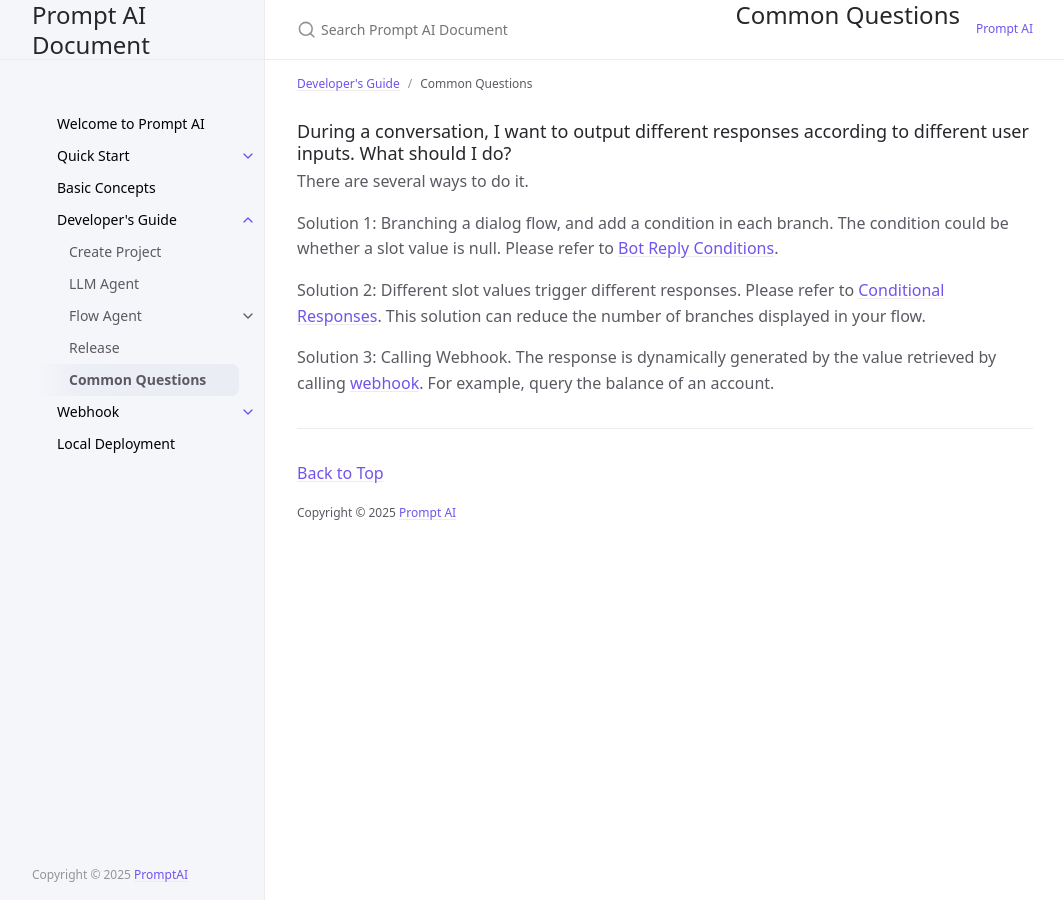
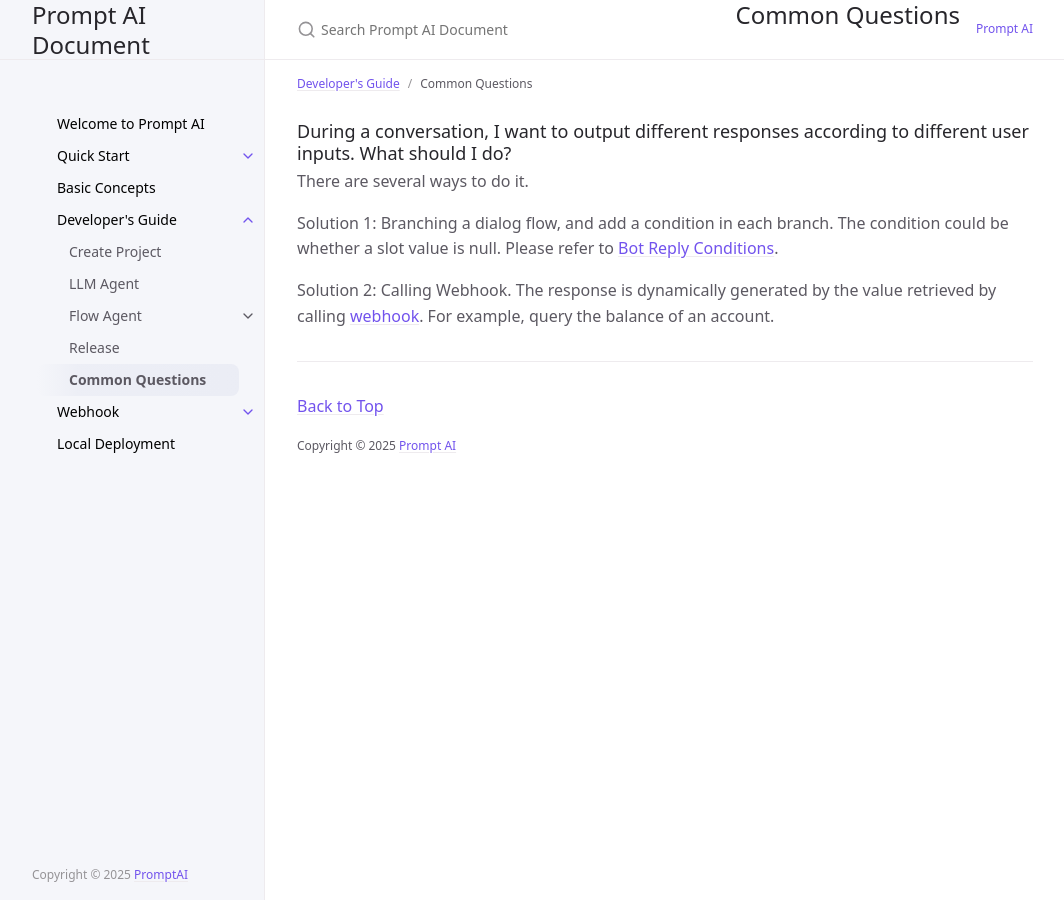
Before and after one commit to PromptAI/promptdialog, a Jekyll site: the page built from docs/tutorial/common_questions/index.md, in a window 1280 px wide. Shown: the whole page, without its empty margins (107-1171 px from the left). Built offline with Jekyll 4.4.1, drawn with Linux system fonts in a browser that asks for light colours; cached includes are drawn as plain includes.

Commit message:
update images to latest version

```diff
--- a/docs/tutorial/common_questions/index.md
+++ b/docs/tutorial/common_questions/index.md
@@ -12,9 +12,13 @@ There are several ways to do it.
 
 Solution 1: Branching a dialog flow, and add a condition in each branch.  The condition could be whether a slot value is null. Please refer to [Bot Reply Conditions](/docs/tutorial/flow_agent/reply_conditions/).
 
+<!--
+
 Solution 2: Different slot values trigger different responses. Please refer to [Conditional Responses](/docs/advance_control/conditional_response/).  This solution can reduce the number of branches displayed in your flow.
 
-Solution 3: Calling Webhook. The response is dynamically generated by the value retrieved by calling [webhook](/docs/webhook/01-webhook/). For example, query the balance of an account.
+
+-->
+Solution 2: Calling Webhook. The response is dynamically generated by the value retrieved by calling [webhook](/docs/webhook/concept_of_webhook/). For example, query the balance of an account.
 
 <!--
 
```
Also changed, not shown: docs/quick_start/customer_service/customer_complain.png, docs/quick_start/customer_service/exchange.png, docs/quick_start/survey/llm_agent.png, docs/tutorial/flow_agent/reply_conditions/ask_again.png, docs/tutorial/flow_agent/reply_conditions/extract_city.png, docs/tutorial/flow_agent/reply_conditions/query.png, docs/tutorial/flow_agent/reset_slot/reset.png.
